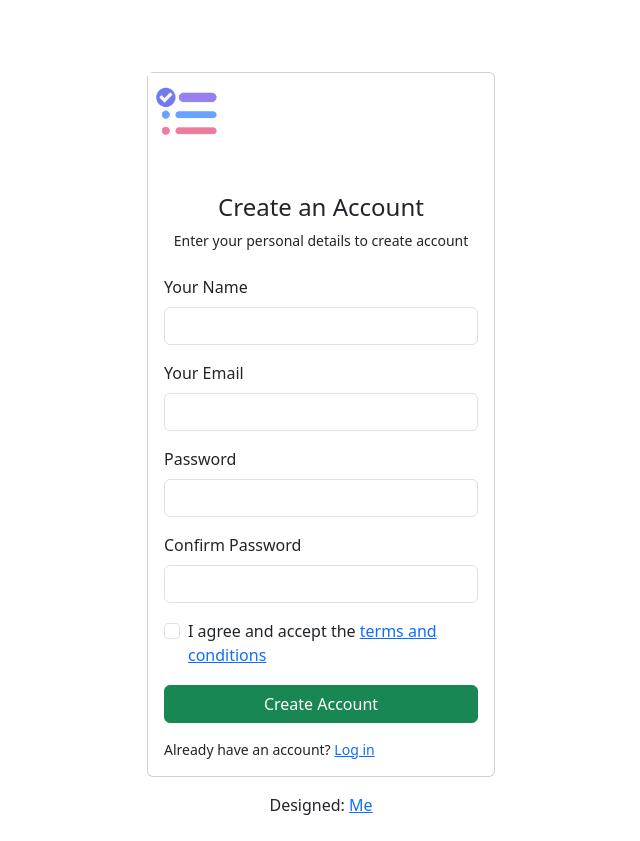
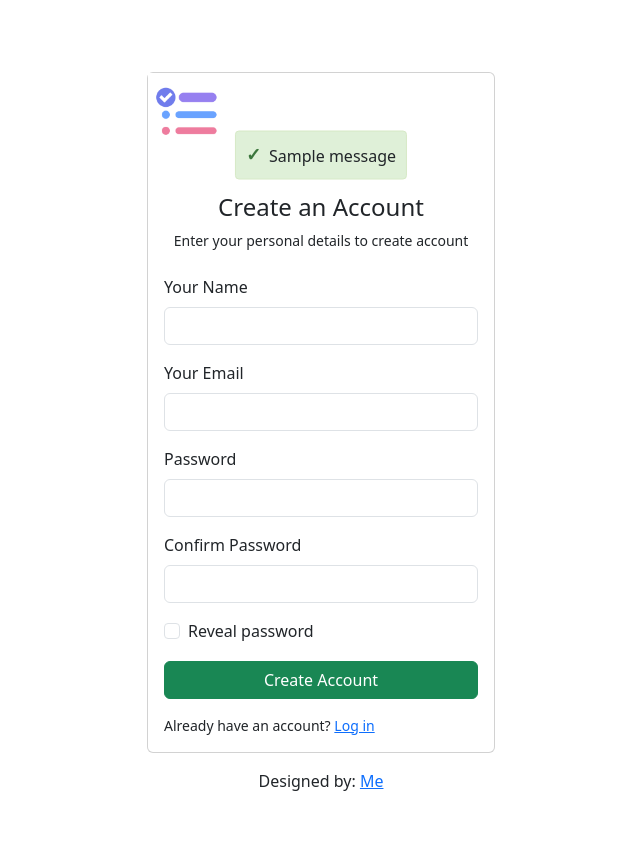
Before and after one commit to keith244/Task-App, a Django app: page /users/register/ in a window 1280 px wide. Shown: the whole page, without its empty margins (319-959 px from the left). After the commit the page ends 791 px from the top, so only its background shows below. Run offline with Django 5.2, Linux system fonts and the light colour scheme; tables that the repository leaves empty hold one stand-in row (values such as "Sample post"); one stand-in notice (Sample message) is shown; parts of the project's set-up code (start-up, migrations or seed data) failed here and were passed over.

Commit message:
user authentication done.New feature password reveal checkbox added

```diff
--- a/core/settings.py
+++ b/core/settings.py
@@ -140,3 +140,4 @@
 EMAIL_HOST_PASSWORD = config.get('EMAIL_HOST_PASSWORD')
 
 AUTH_USER_MODEL = 'users.myUser'
+LOGIN_REDIRECT_URL = 'index'
--- a/core/urls.py
+++ b/core/urls.py
@@ -20,5 +20,5 @@
 urlpatterns = [
     path('admin/', admin.site.urls),
     path('users/',include('users.urls')),
-    path('tasks/',include('tasks.urls', namespace='tasks')),
+    path('tasks/',include('tasks.urls',namespace='tasks')),
 ]
--- a/templates/users/register.html
+++ b/templates/users/register.html
@@ -6,9 +6,79 @@
 	<meta name="viewport" content="width=device-width, initial-scale=1.0">
 	<link href="https://cdn.jsdelivr.net/npm/bootstrap@5.3.3/dist/css/bootstrap.min.css" rel="stylesheet" integrity="sha384-QWTKZyjpPEjISv5WaRU9OFeRpok6YctnYmDr5pNlyT2bRjXh0JMhjY6hW+ALEwIH" crossorigin="anonymous">
 	<title>Register</title>
+	<style>
+		.message-dialog {
+          position: absolute;
+          top: 20%;
+          left: 50%;
+          transform: translate(-50%, -50%);
+          z-index: 9999;
+          padding: 20px;
+          max-width: auto;
+          text-align: center;
+        }
+
+        .notification {
+          background-color: #f8f8f8;
+          border: 1px solid #ccc;
+          border-radius: 4px;
+          padding: 10px;
+          margin-bottom: 10px;
+          display: flex;
+          align-items: center;
+        }
+
+        .notification.success {
+          background-color: #dff0d8;
+          border-color: #d6e9c6;
+        }
+
+        .notification.warning {
+          background-color: #fcf8e3;
+          border-color: #faebcc;
+        }
+
+        .notification.error {
+          background-color: #f2dede;
+          border-color: #ebccd1;
+        }
+
+        .notification:before {
+          font-family: "Arial", sans-serif;
+          font-weight: bold;
+          font-size: 18px;
+          margin-right: 8px;
+        }
+
+        .notification.success:before {
+          content: '\2713';
+          color: #3c763d;
+        }
+
+        .notification.warning:before {
+          content: '\26A0';
+          color: #8a6d3b;
+        }
+
+        .notification.error:before {
+          content: '\2717';
+          color: #a94442;
+        }
+	</style>
 </head>
 <body>
 	<main>
+		<div class="main">
+					{% if messages %}
+				<div class="message-dialog" id="msg">
+				  {% for message in messages %}
+					<div class="notification {{ message.tags }}">
+					  <span class="icon"></span>
+					  {{ message }}
+					</div>
+				  {% endfor %}
+				</div>
+				{% endif %}
 		<div class="container">
 
 		  <section class="section register min-vh-100 d-flex flex-column align-items-center justify-content-center py-4">
@@ -56,11 +126,10 @@
 						</div>
 
 						<div class="col-12">
-						  <div class="form-check">
-							<input class="form-check-input" name="terms" type="checkbox" value="" id="acceptTerms" required>
-							<label class="form-check-label" for="acceptTerms">I agree and accept the <a href="#">terms and conditions</a></label>
-							<div class="invalid-feedback">You must agree before submitting.</div>
-						  </div>
+							<div class="form-check">
+							  <input class="form-check-input" type="checkbox" value="" id="flexCheckDefault">
+								<label class="form-check-label" for="flexCheckDefault">Reveal password</label>
+							</div>
 						</div>
 						<div class="col-12">
 						  <button class="btn btn-success w-100" type="submit">Create Account</button>
@@ -78,7 +147,7 @@
 					<!-- You can delete the links only if you purchased the pro version. -->
 					<!-- Licensing information: https://bootstrapmade.com/license/ -->
 					<!-- Purchase the pro version with working PHP/AJAX contact form: https://bootstrapmade.com/nice-admin-bootstrap-admin-html-template/ -->
-					Designed: <a href="https://github.com/keith244/Task-App" target="_blank">Me</a>
+					Designed by: <a href="https://github.com/keith244/Task-App" target="_blank">Me</a>
 				  </div>
 
 				</div>
@@ -91,6 +160,22 @@
 	  </main>
 
 	<!-- bootstrap scripts -->
+	<script>
+        document.addEventListener('DOMContentLoaded', function() {
+            const passwordField = document.getElementById('yourPassword');
+            const checkbox = document.getElementById('flexCheckDefault');
+
+            checkbox.addEventListener('change', function() {
+                if (checkbox.checked) {
+                    // Show the password
+                    passwordField.type = 'text';
+                } else {
+                    // Hide the password
+                    passwordField.type = 'password';
+                }
+            });
+        });
+	</script>
 	<script src="https://cdn.jsdelivr.net/npm/bootstrap@5.3.3/dist/js/bootstrap.bundle.min.js" integrity="sha384-YvpcrYf0tY3lHB60NNkmXc5s9fDVZLESaAA55NDzOxhy9GkcIdslK1eN7N6jIeHz" crossorigin="anonymous"></script>
 </body>
 </html>
--- a/users/views.py
+++ b/users/views.py
@@ -3,6 +3,7 @@
 from django.contrib import messages
 from django.contrib.auth import login, logout, authenticate
 from django.http import Http404
+from django.urls import reverse
 # Create your views here.
 
 """Start of user authentication"""
@@ -15,12 +16,17 @@
         pass2       = request.POST['pass2']
 
         if pass1 != pass2:
-            messages.error(request, 'Passwords dont match. Try again')
+            messages.error(request, 'Passwords don\'t match. Try again')
             return render(request, 'users/register.html')
 
         #check for existing email
         if myUser.objects.filter(email=email).exists():
             messages.error(request,'A user with a siliar email exists. Try another.')
+            return render(request, 'users/register.html')
+
+        #check for existing username
+        if myUser.objects.filter(username=username).exists():
+            messages.error(request,'A user with a similar username exists. Try another.')
             return render(request, 'users/register.html')
 
         user= myUser.objects.create(
@@ -43,17 +49,16 @@
         try:
             get_object_or_404(myUser, username= username)
             user = authenticate(request, username = username, pass1 = pass1)
-
             if user is not None:
                 login(request,user)
                 messages.success(f'Welcome {username}')
-                return redirect('tasks:index')
-
+                print('fooo')
+                return redirect('index')
             else:
                 messages.error(request,'Invalid credentials provided')
         except Http404:
-            messages.error(request, f'Account with {username} does not exist. CReate account to continue.')
-        return render(request, 'users/login.html', {'username': username})
+            messages.error(request, f'Account with the username {username} does not exist. CReate account to continue.')
+        return render(request, 'users/login.html', {'username': username, 'pass1':pass1})
     else:
         return render (request, 'users/login.html')
 
```
Also changed, not shown: templates/users/login.html (+19 -4 lines), db.sqlite3.
